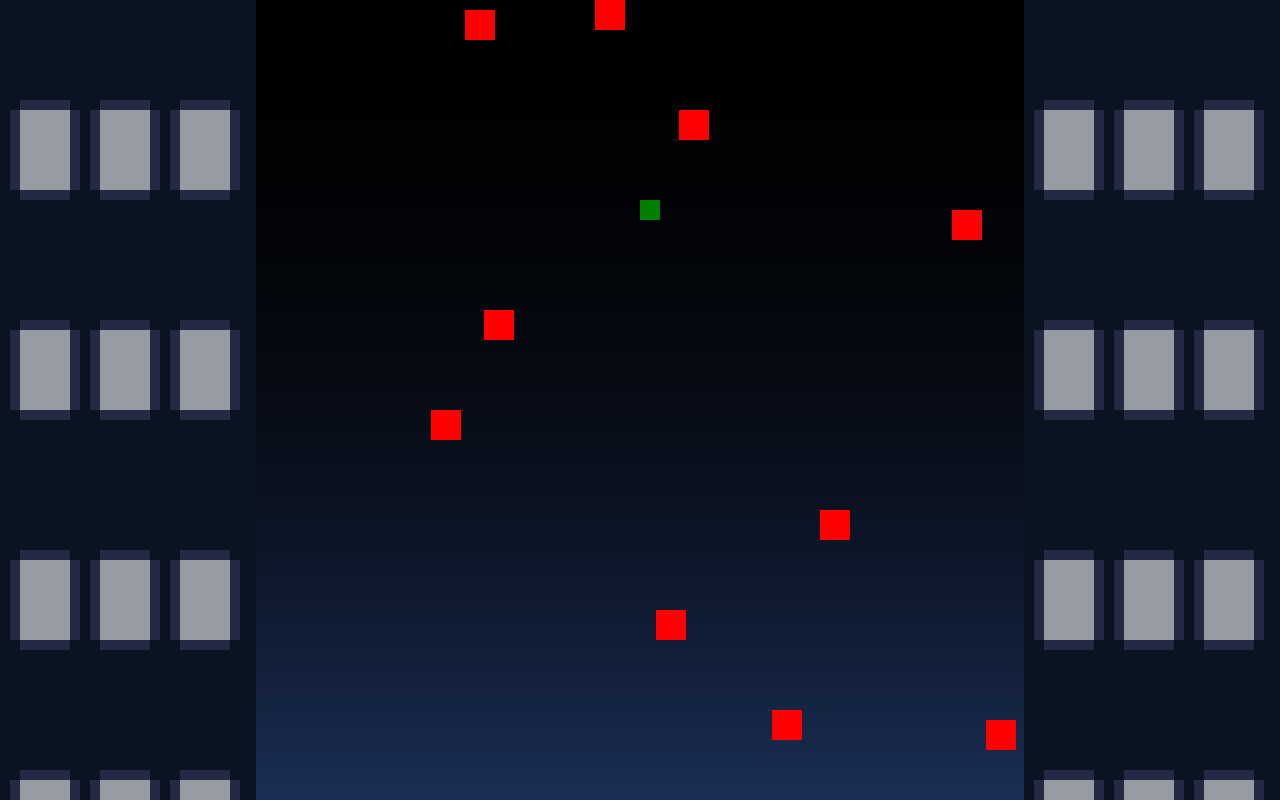
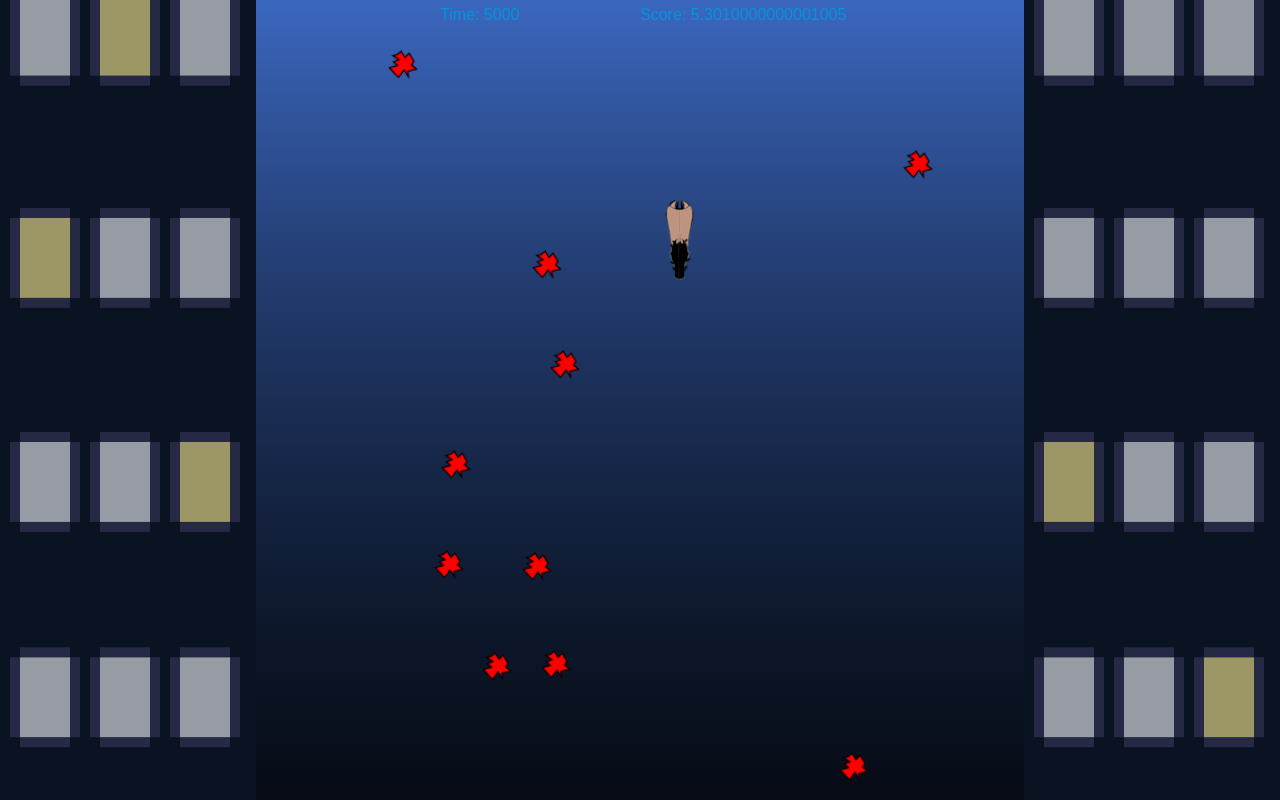
Before and after one commit to pauldellinger/detective-game, a plain HTML site: page index.html in a window 1280 px wide. Drawn offline with Linux system fonts and the light colour scheme.

Commit message:
some more changes to falling level

```diff
--- a/index.html
+++ b/index.html
@@ -16,6 +16,9 @@
 </head>
 
 <body>
+    <img id="carmen" src="images/Asset 5.png" alt="The Scream" width="20" height="20">
+    <img id="obstacle" src="images/Asset 1.png" alt="The Scream" width="30" height="30">
+    <img id="isabella" src="images/isabella falling two.png" alt="The Scream" width="100" height="200">
     <canvas id='c' style='position:absolute; left:0px; top:0px;'>
     </canvas>
 
--- a/scripts/main.js
+++ b/scripts/main.js
@@ -2,7 +2,7 @@
 var canvas = document.getElementById("c");
 var ctx = canvas.getContext("2d");
 var dx = 5;
-var dy = 10;
+var dy = 5;
 var rightPressed = false;
 var leftPressed = false;
 var xbound = window.innerWidth;
@@ -17,6 +17,9 @@ var j;
 var pos = [];
 var obstacleCount = 10;
 var lives = 3;
+var step = 0;
+var carmenStatus= 0;
+
 
 
 var windowheights=[];
@@ -64,11 +67,22 @@ function resetObstacles(){
 }
 resetObstacles();
 
+function draw(){
+  //ctx.clearRect(0, 0, xbound, ybound);
+  drawBackground();
 
-function draw(){
-  drawBackground();
-  //drawBackground();
+  if (step>4){
+    if (carmenStatus===2){
+      carmenStatus=0;
+    }
+    else{
+      carmenStatus ++;
+    }
+    step=0;
+  }
+  step++;
   drawCarmen();
+
 //Draw Square
 
   if(rightPressed && cx < 4*xbound/5-20) {
@@ -77,15 +91,42 @@ function draw(){
   else if(leftPressed && cx > xbound/5+2) {
     cx -= 7;
   }
+  /*
+  else if(upPressed && cy > 0) {
+    cy -= 7;
+  }
+  else if(upPressed && cy < ybound) {
+    cy += 7;
+  }
+  */
   drawObstacles();
   if (collisionDetection()){
     lives --;
+    var temp = dy;
+
     collide();
+
     cx = xbound/2;
 
   }
+  if (dy<12&&dy>4.9&&performance.now()<120000){
+    dy+=.001;
+  }
+  if (performance.now()>120000 && dy>0.1){
+    dy-=.1;
+  }
+
+
+  drawSpeed();
   requestAnimationFrame(draw);
-  }draw();
+}draw();
+function drawSpeed(){
+    ctx.font = "16px Arial";
+    ctx.fillStyle = "#0095DD";
+    ctx.fillText("Score: "+dy, xbound/2, 20);
+    ctx.fillText("Time: "+performance.now(), xbound/2-200, 20);
+
+}
 function collide(){
   ctx.globalAlpha=1;
   alpha = ctx.globalAlpha;
@@ -112,7 +153,6 @@ function collide(){
 
   }
 
-
   //cx = xbound/2;
 }
 function drawBackground(){
@@ -124,7 +164,7 @@ function drawBackground(){
   ctx.fillRect(0,0, xbound/5,ybound);
   ctx.fillRect(4*xbound/5,0, xbound,ybound);
 
-  var grd = ctx.createLinearGradient(0,1.5*ybound, 0, 0);
+  var grd = ctx.createLinearGradient(0,0, 0, 1.5*ybound);
   grd.addColorStop(0, "#3B67BF");
   grd.addColorStop(1, "transparent");
   ctx.fillStyle = grd;
@@ -135,9 +175,16 @@ function drawBackground(){
     if (windowheights[i]+80<0){
       windowheights[i] = ybound;
     }
+    if (i%5===0){
+      ctx.fillStyle = "#FFEE93";
+      ctx.globalAlpha = 0.6;
+      ctx.fillRect(windowpositions[i],windowheights[i], 50,80);
+    }
+    else{
     ctx.fillStyle = "#F6F7FB";
     ctx.globalAlpha = 0.6;
     ctx.fillRect(windowpositions[i],windowheights[i], 50,80);
+    }
     ctx.fillStyle = "#37375B";
     ctx.fillRect(windowpositions[i],windowheights[i]-10, 50,10);
     ctx.fillRect(windowpositions[i]-10,windowheights[i],10,80);
@@ -145,7 +192,6 @@ function drawBackground(){
     ctx.fillRect(windowpositions[i],windowheights[i]+80,50,10);
     ctx.globalAlpha = 1;
     windowheights[i]-=dy;
-
   }
 
 
@@ -158,17 +204,32 @@ function collisionDetection(){
   for (i =0; i<obstacleCount; i++){
     var x = pos[i];
     var y = heights[i];
-    if (cx<x+30 &&cx>x && cy<y+30 &&cy>y){
+    if (x<cx+25&&x+30>cx&&y<cy+50&&y+30>cy){
       return true;
     }
   }
 }
+
 function drawCarmen(){
-  ctx.beginPath();
-  ctx.fillStyle = "green";
-  ctx.fillRect(cx,cy,20,20);
-  ctx.closePath();
-}
+
+
+
+  var img = document.getElementById("isabella");
+
+  if (carmenStatus==0){
+    ctx.drawImage(img, 0,100,100,100, cx, cy, 80, 80);
+
+  }
+  else if(carmenStatus==1){
+    ctx.drawImage(img, 0,0,100,100, cx, cy, 80, 80);
+  }
+  else if(carmenStatus==2){
+    ctx.drawImage(img, 0,200,100,100, cx, cy, 80, 80);
+
+  }
+
+};
+
 function drawObstacles(){
   var i;
   for (i = 0; i < obstacleCount; i++) {
@@ -179,10 +240,14 @@ function drawObstacles(){
       pos[i] = random;
       heights[i] = ybound;
     }
+    /*
     ctx.beginPath();
     ctx.fillStyle = "red";
     ctx.fillRect(pos[i], heights[i], 30,30);
     ctx.closePath();
+    */
+    var img = document.getElementById("obstacle");
+    ctx.drawImage(img, pos[i],heights[i], 30, 30);
     heights[i]-=dy;
   }
 }
@@ -196,6 +261,14 @@ function keyDownHandler(e) {
     else if(e.key == "Left" || e.key == "ArrowLeft") {
         leftPressed = true;
     }
+    /*
+    else if(e.key == "Up" || e.key == "ArrowUp") {
+        upPressed = true;
+    }
+    else if(e.key == "Down" || e.key == "ArrowDown") {
+        downPressed = true;
+    }
+    */
 }
 
 function keyUpHandler(e) {
@@ -205,4 +278,12 @@ function keyUpHandler(e) {
     else if(e.key == "Left" || e.key == "ArrowLeft") {
         leftPressed = false;
     }
+    /*
+    else if(e.key == "Up" || e.key == "ArrowUp") {
+        upPressed = false;
+    }
+    else if(e.key == "Down" || e.key == "ArrowDown") {
+        downPressed = false;
+    }
+    */
 }
```
Also changed, not shown: images/1x/Asset 2.png (added), images/1x/Asset 3.png (added), images/1x/Asset 4.png (added), images/Asset 1.png (added), images/Asset 5.png (added), images/isabella falling two.png (added), images/isabella falling.png (added), images/isabella falling2.png (added), 4 other files.
